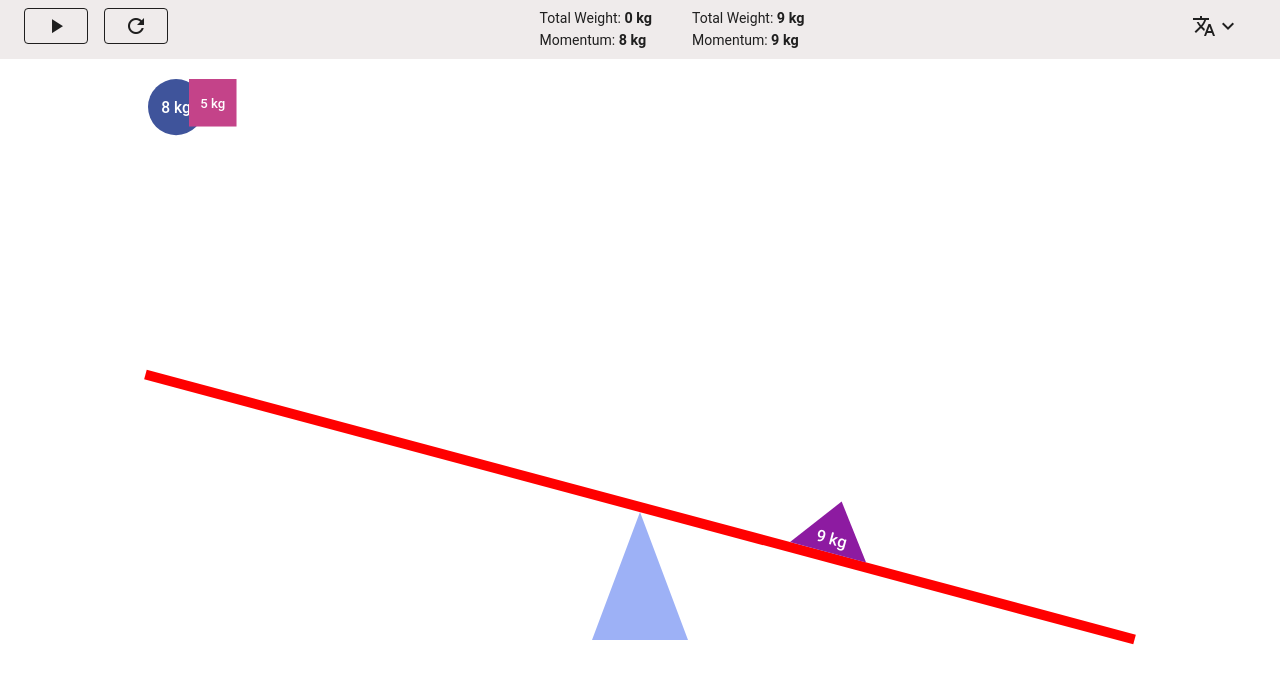
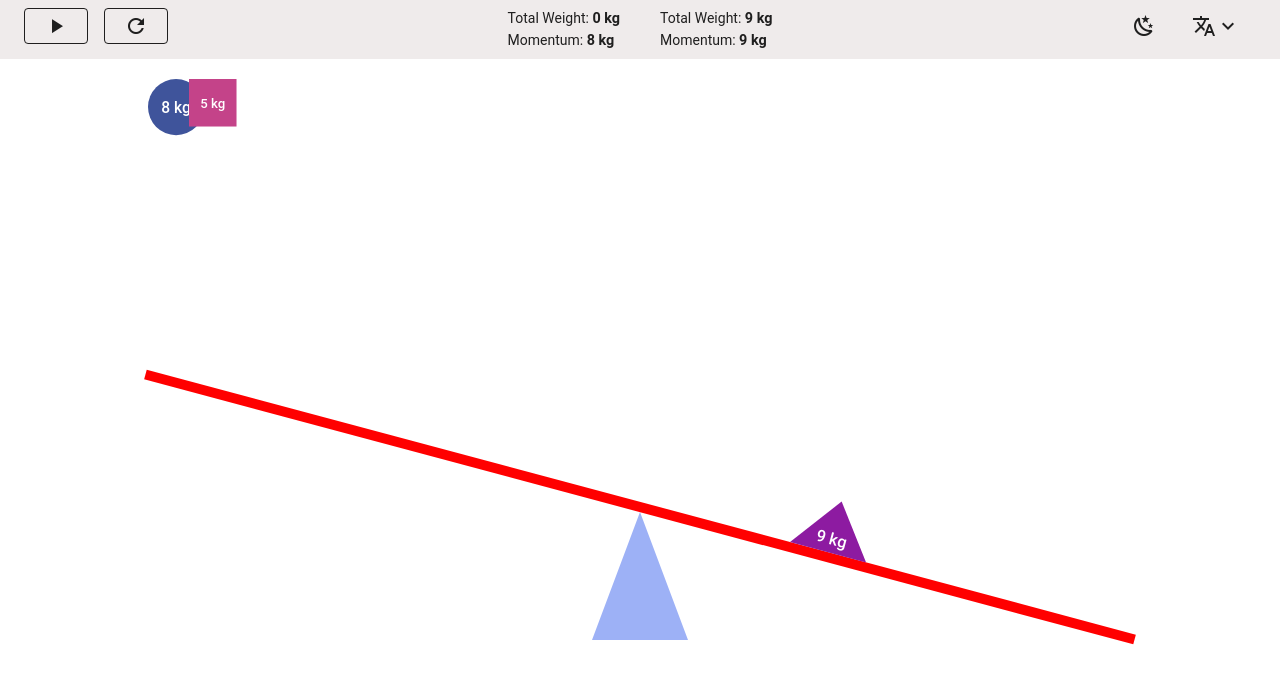
Before and after one commit to hihurmuz/teeter-totter, a Vue app: page / in a window 1280 px wide. Shown: the top 682 px of the page. Built offline with nearby package versions, Linux system fonts and the light colour scheme.

Commit message:
feat: dark mode add

```diff
--- a/src/assets/scss/style.scss
+++ b/src/assets/scss/style.scss
@@ -1,6 +1,7 @@
 $totter__board-color: #ff0000;
 $teeter-totter__support-color: #9db1f6;
-$header-color: #efebeb;
+$header-color-light: #efebeb;
+$header-color-dark: #565656;
 $object-size: 2.25rem;
 $object-weight-text: 10px;
 $object-triangle-vertical-size: 1.5rem;
@@ -84,8 +85,15 @@ $teeter-totter__support-border-bottom: 8rem;
   justify-content: space-between;
   flex: 0 0 6rem;
   padding: 0.5rem 1.5rem;
-  background-color: $header-color;
   margin-bottom: 20px
+}
+
+.the-header-light{
+  background-color: $header-color-light;
+}
+
+.the-header-dark{
+  background-color: $header-color-dark;
 }
 
 .the-objects-stats {
--- a/src/components/TheHeader.vue
+++ b/src/components/TheHeader.vue
@@ -1,6 +1,5 @@
 <template>
-  <header class="the-header">
-
+  <header class="the-header" :class="[this.$vuetify.theme.dark ? 'the-header-dark': 'the-header-light']">
     <div>
       <v-btn class="mr-4" outlined @click="toggleSimulation">
         <v-icon>{{ isGamePaused ? 'mdi-play' : 'mdi-pause' }}</v-icon>
@@ -34,6 +33,10 @@
       </div>
     </div>
 
+    <div>
+      <v-btn text rounded @click="darkMode">
+        <v-icon>{{iconDarkModeType}}</v-icon>
+      </v-btn>
 
       <v-menu offset-y>
         <template v-slot:activator="{ on, attrs }">
@@ -57,6 +60,7 @@
           </v-list-item>
         </v-list>
       </v-menu>
+    </div>
     <refresh-dialog />
   </header>
 </template>
@@ -95,6 +99,10 @@ export default {
     },
     randomLastObjectWeight(){
       return this.isRandomObjects.length ? this.isRandomObjects.slice(-1)[0].weight : 0
+    },
+
+    iconDarkModeType() {
+      return this.$vuetify.theme.dark ? 'mdi-white-balance-sunny' : 'mdi-weather-night'
     }
   },
   created() {
@@ -115,12 +123,17 @@ export default {
       this.$i18n.locale = lang;
     },
 
+    darkMode() {
+      this.$vuetify.theme.dark = !this.$vuetify.theme.dark;
+    },
+
     handleSpaceClick(event) {
       event.preventDefault();
       if (event.keyCode === 32 && !this.isModalShown) {
         this.toggleSimulation();
       }
     },
+
   },
 };
 </script>
```
Lines whose indentation alone changed are shown as unchanged.
